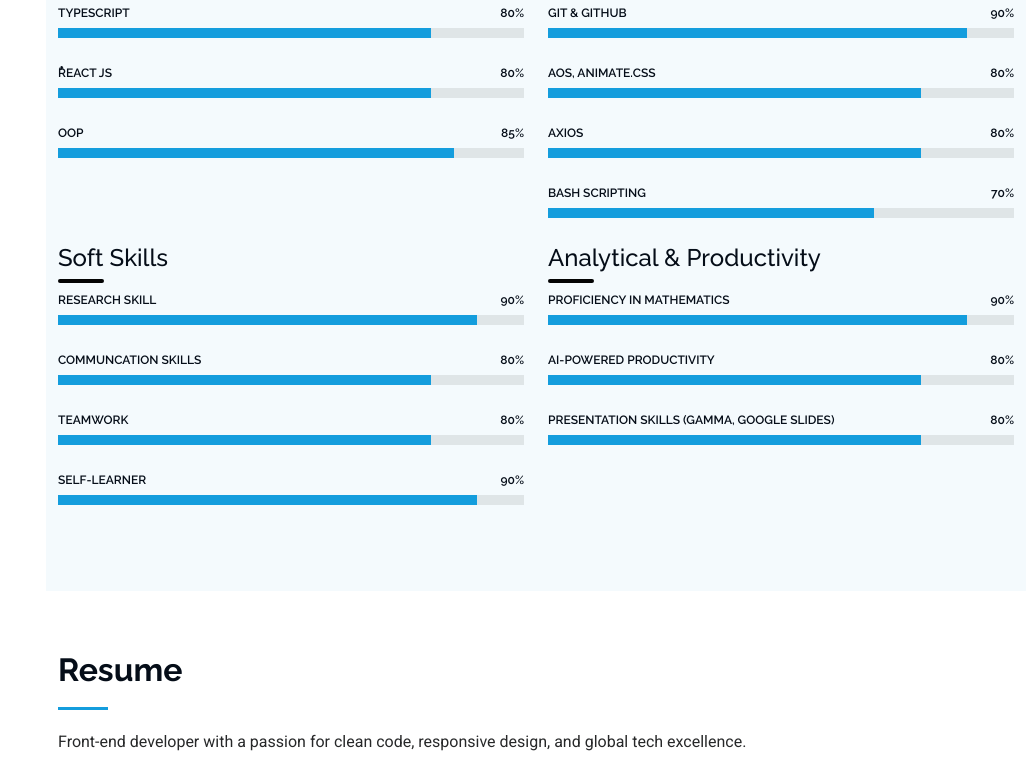
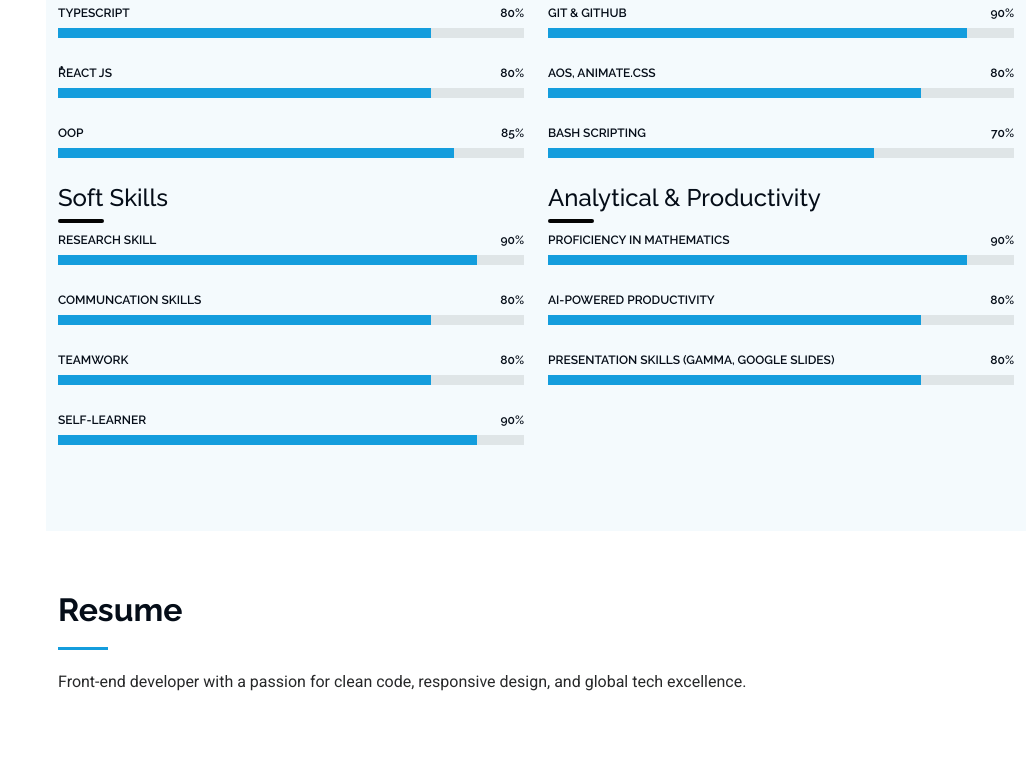
Before and after one commit to omar-rehann/Omar-Rehann, a plain HTML site: page index.html in a window 1280 px wide. Shown: the part 2280-3051 px from the top of the page, without its empty margins (254-1280 px from the left). Drawn offline with Linux system fonts and the light colour scheme.

Commit message:
add edit in progress

```diff
--- a/index.html
+++ b/index.html
@@ -272,12 +272,7 @@
                                 <div class="progress-bar" role="progressbar" aria-valuenow="80" aria-valuemin="0" aria-valuemax="100"></div>
                             </div>
                         </div>
-                        <div class="progress">
-                            <span class="skill"><span>Axios</span> <i class="val">80%</i></span>
-                            <div class="progress-bar-wrap">
-                                <div class="progress-bar" role="progressbar" aria-valuenow="80" aria-valuemin="0" aria-valuemax="100"></div>
-                            </div>
-                        </div>
+
                         <div class="progress">
                             <span class="skill"><span>Bash Scripting</span> <i class="val">70%</i></span>
                             <div class="progress-bar-wrap">
```
